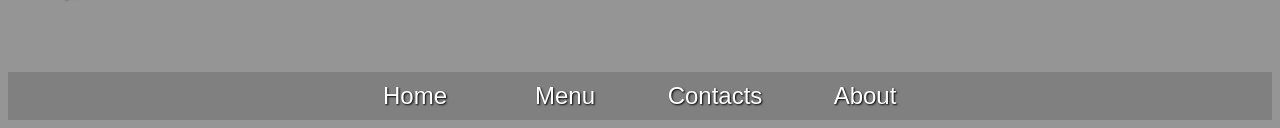
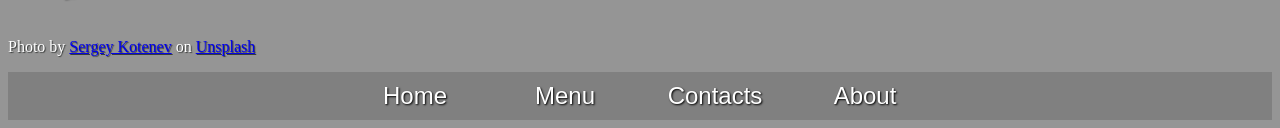
Before and after one commit to Jarmps90/Restaurant-Page, a website built with webpack: page src/index.html in a window 1280 px wide. Shown: the part 416-544 px from the top of the page. Built offline with nearby package versions, Linux system fonts and the light colour scheme; files whose address does not match are found by name.

Commit message:
Added link to img

```diff
--- a/src/index.html
+++ b/src/index.html
@@ -6,7 +6,8 @@
     <title>Restaraunt Page</title>
 </head>
 <body>
-    <header></header>
+    <header><p class="serg">Photo by <a href="https://unsplash.com/@sergeykotenev?utm_source=unsplash&utm_medium=referral&utm_content=creditCopyText">Sergey Kotenev</a> on <a href="https://unsplash.com/photos/a-bunch-of-coffee-beans-on-a-table-JHdDvYC9O1E?utm_source=unsplash&utm_medium=referral&utm_content=creditCopyText">Unsplash</a></p>
+          </header>
     <nav></nav>
     <div id="content"></div>
 </body>
```
